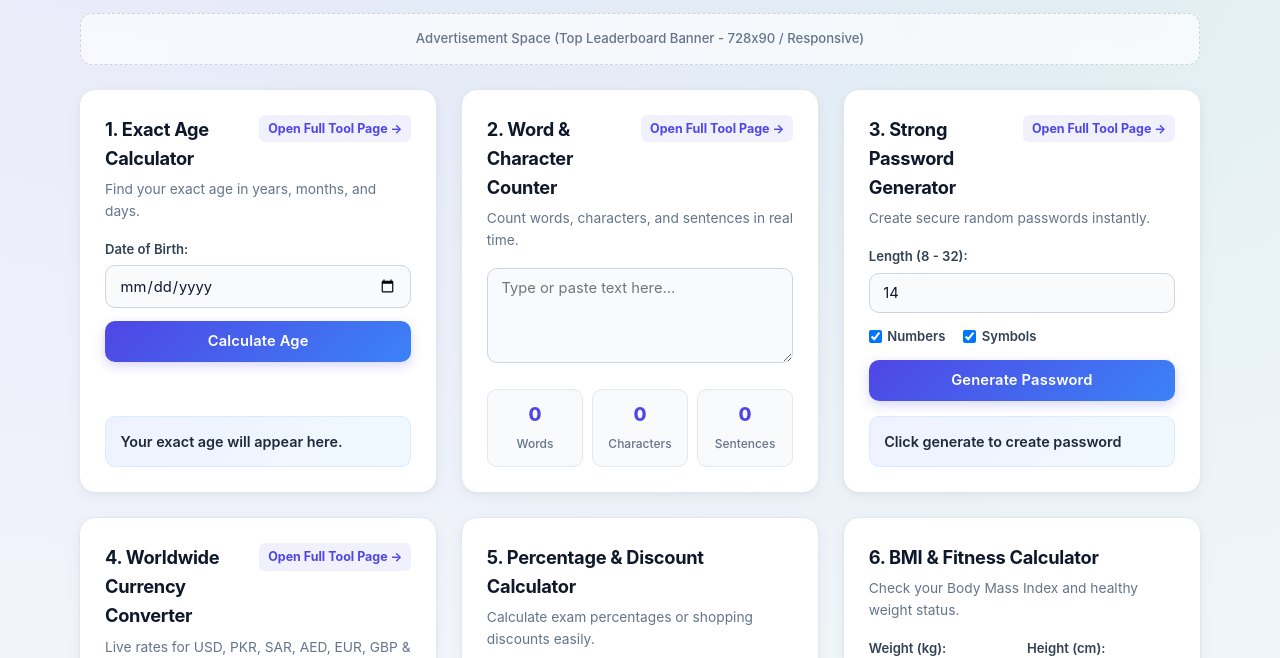
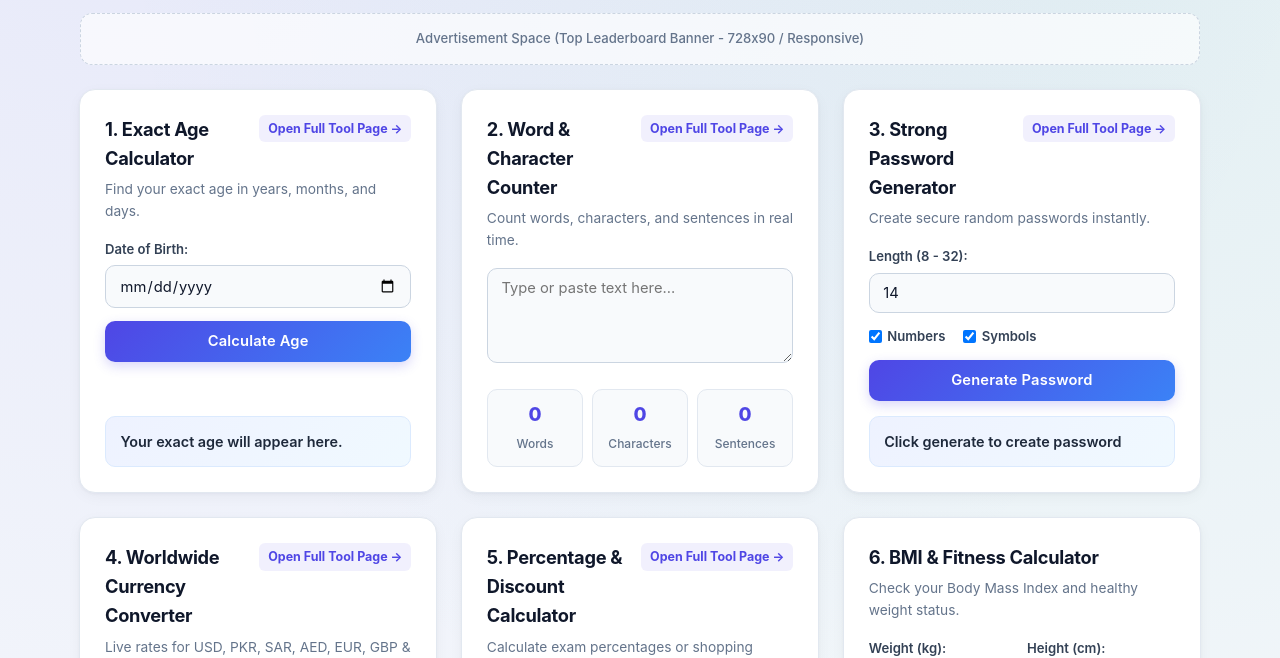
Before and after one commit to jutt332244/quicktools-hub, a plain HTML site: page index.html in a window 1280 px wide. Shown: the part 295-953 px from the top of the page. Drawn offline with Linux system fonts and the light colour scheme; no server answers.

```diff
--- a/index.html
+++ b/index.html
@@ -612,7 +612,10 @@
 
     <div class="tool-card" id="percent-tool">
       <div>
-        <h2>5. Percentage &amp; Discount Calculator</h2>
+        <div style="display: flex; justify-content: space-between; align-items: flex-start; gap: 0.5rem;">
+  <h2>5. Percentage &amp; Discount Calculator</h2>
+  <a href="percentage-calculator.html" style="font-size: 0.78rem; font-weight: 700; color: var(--primary); text-decoration: none; white-space: nowrap; background: var(--primary-soft); padding: 0.25rem 0.55rem; border-radius: 6px;">Open Full Tool Page →</a>
+</div>
         <p class="desc">Calculate exam percentages or shopping discounts easily.</p>
         <div class="two-col">
           <div>
```
